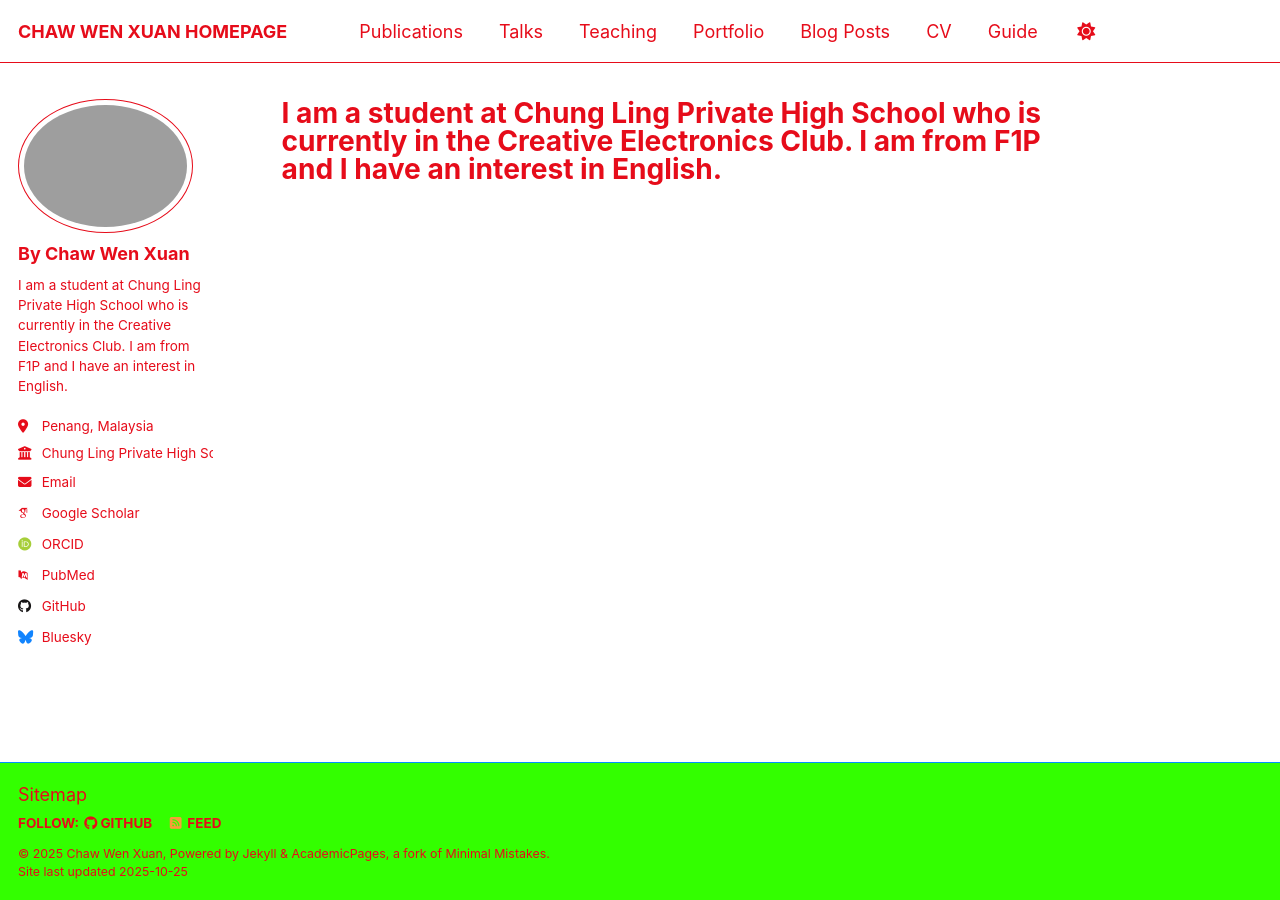
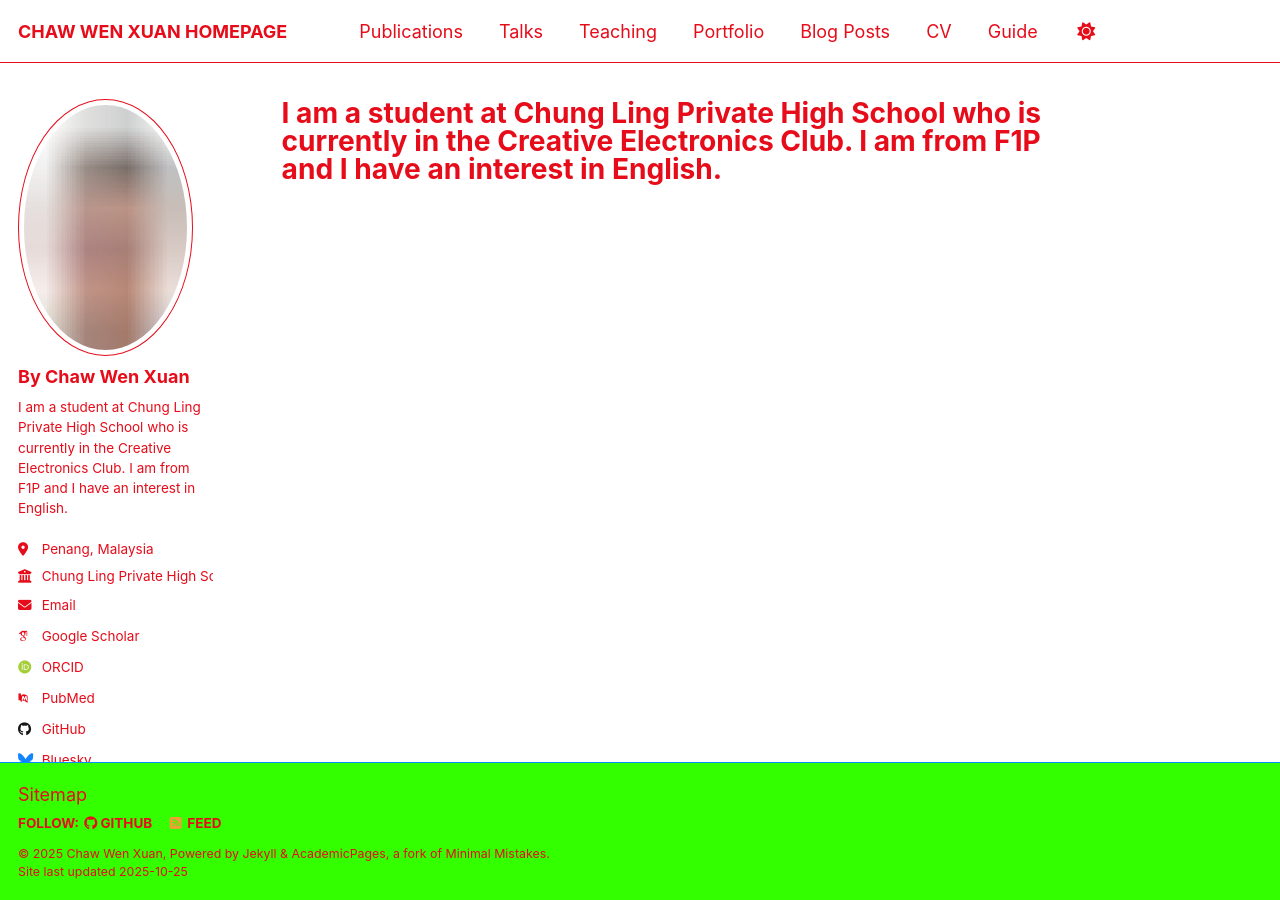
Before and after one commit to Vince4242/Vince4242.github.io, a Jekyll site: the page built from _pages/about.md, in a window 1280 px wide. Built offline with Jekyll 4.4.1, drawn with Linux system fonts in a browser that asks for light colours; some web fonts are replaced; a script that is not in the unit is left out.

Commit message:
update _config.yml

```diff
--- a/_config.yml
+++ b/_config.yml
@@ -23,7 +23,7 @@ repository               : "academicpages/academicpages.github.io"
 #               Additional customization can be done by editing /_includes/author-profile.html
 author:
   # Biographic information
-  avatar           : "image_1_4.png"
+  avatar           : "image_1_4_1.png"
   name             : "By Chaw Wen Xuan"
   pronouns         : # example: "6/7"
   bio              : "I am a student at Chung Ling Private High School who is currently in the Creative Electronics Club. I am from F1P and I have an interest in English."
```
